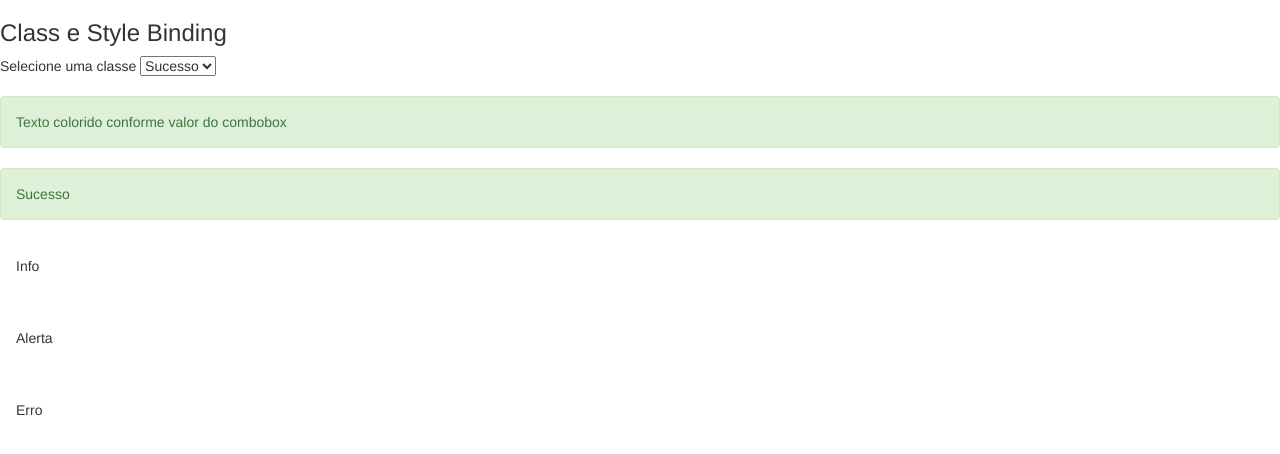
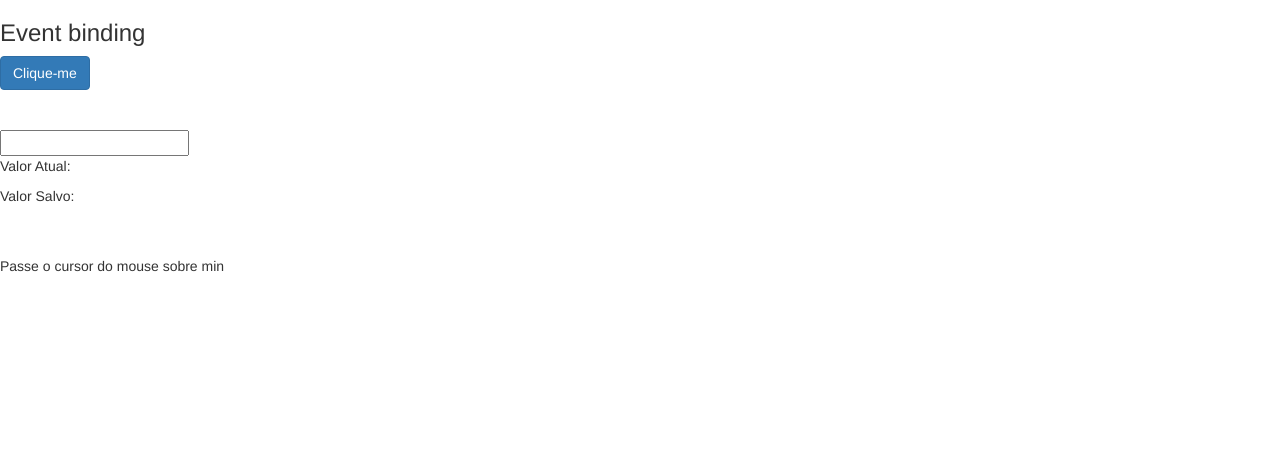
Before and after one commit to stanquini/treinamento-angular2-, an Angular app in the folder data-binding/: page / in a window 1280 px wide. Shown: the top 454 px of the page. Built offline with nearby package versions, Linux system fonts and the light colour scheme.

Commit message:
Event biding

```diff
--- a/data-binding/src/app/data-binding/data-binding.component.css
+++ b/data-binding/src/app/data-binding/data-binding.component.css
@@ -0,0 +1,4 @@
+.highlight {
+    background-color: yellow;
+    font-weight: bold;
+}
--- a/data-binding/src/app/data-binding/data-binding.component.html
+++ b/data-binding/src/app/data-binding/data-binding.component.html
@@ -1,6 +1,7 @@
+<!--
 <section class="property-binding">
 
-  <!--<article>
+<article>
     <h3> Interpolation / Interpolação</h3>
     <p>String renderizada com interpolação: {{ url }}</p>
     <p>Resultado de 1 + 1  = {{ 1 + 1}}</p>
@@ -13,8 +14,10 @@
     <img src="{{ urlImagem }}">
     <img [src]="urlImagem">
     <img bind-src="urlImagem">
-  </article> -->
-
+  </article>
+</section>-->
+<!--
+<section class="property-binding">
   <article>
 
     <h3>Class e Style Binding</h3>
@@ -63,3 +66,44 @@
   </article>
 
 </section>
+-->
+<section class="event-binding">
+
+  <article>
+
+    <h3>Event binding</h3>
+    <div>
+      <button (click)="botaoClicado()" class="btn btn-primary">Clique-me</button>
+    </div>
+
+    <br><br>
+
+    <input type="text"
+      (keyup)="onKeyUp($event)"
+      (keyup.enter)="salvarValor($event.target.value)"
+      (blur)="salvarValor(campoInput.value)"
+      #campoInput>
+
+      <!--
+        Pode usar para passar o valor o $event.target.value ou criar uma variavel(#campoInput) e atribuir
+       -->
+
+      <p>Valor Atual: {{ valorAtual }}</p>
+      <p>Valor Salvo: {{ valorSalvo }}</p>
+
+      <br><br>
+
+      <span
+         (mouseover)="onMouseOverOut()"
+         (mouseout)="onMouseOverOut()"
+         [class.highlight]="isMouseOver"
+         >
+        Passe o cursor do mouse sobre min
+      </span>
+
+
+  </article>
+
+
+
+</section>
--- a/data-binding/src/app/data-binding/data-binding.component.ts
+++ b/data-binding/src/app/data-binding/data-binding.component.ts
@@ -7,11 +7,14 @@ import { Component, OnInit } from '@angular/core';
 })
 export class DataBindingComponent implements OnInit {
 
+  constructor() { }
+
   url: string = 'http://loiane.com';
-
   cursoAngular: boolean = true;
-
   urlImagem: string = 'http://lorempixel.com/400/200/nature/';
+  valorAtual: string;
+  valorSalvo: string;
+  isMouseOver: boolean = false;
 
   getValor() {
 
@@ -23,7 +26,26 @@ export class DataBindingComponent implements OnInit {
     return true;
   }
 
-  constructor() { }
+  botaoClicado() {
+
+    alert('Yeah');
+  }
+
+  onKeyUp(event) {
+
+    //console.log(event);
+    this.valorAtual = (<HTMLInputElement>event.target).value;
+
+  }
+
+  salvarValor(valor) {
+
+    this.valorSalvo = valor;
+  }
+
+  onMouseOverOut() {
+    this.isMouseOver = !this.isMouseOver;
+  }
 
   ngOnInit() {
   }
```
